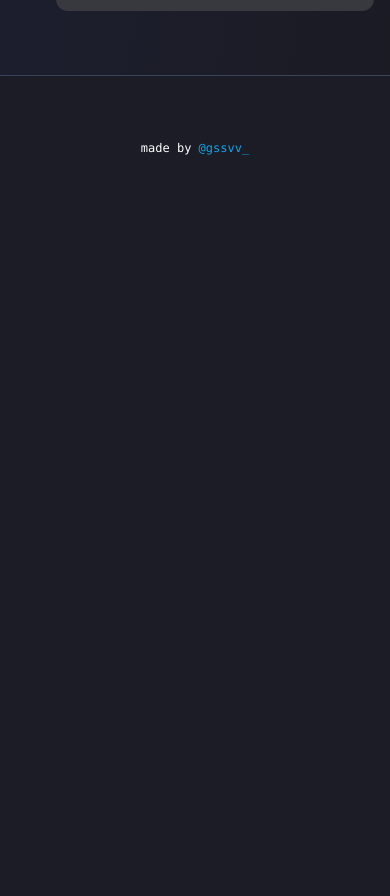
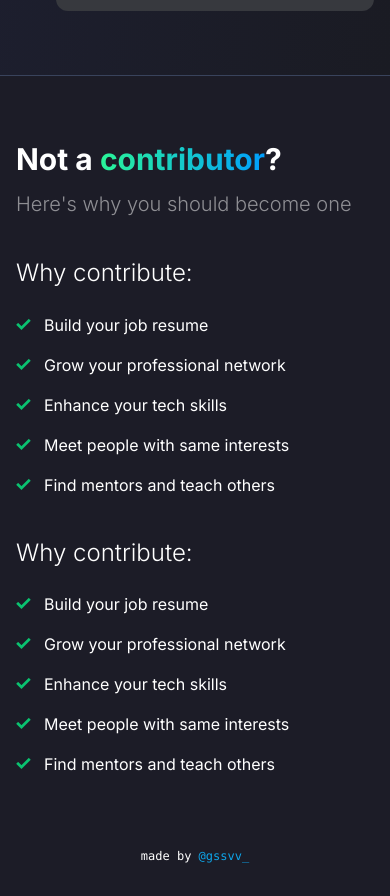
Before and after one commit to gssvv/contribute3, a Next.js app in the folder app/frontend/: page / in a window 390 px wide. Shown: the part 2615-3511 px from the top of the page. Before the commit the page ends 2803 px from the top, so only its background shows below. Built offline with nearby package versions, Linux system fonts and the light colour scheme.

Commit message:
Main Page Layout: responsive why contribute

```diff
--- a/app/frontend/pages/index.tsx
+++ b/app/frontend/pages/index.tsx
@@ -196,13 +196,13 @@ const Home: NextPage = () => {
         </div>
       </div>
 
-      <div className="container mx-auto px-4 my-32 hidden">
-        <h2>Not a <span className="text-primary">contributor</span> yet?</h2>
-        <h4 className="opacity-50 mt-3 mb-20">Here&apos;s why you should become one</h4>
+      <div className="container mx-auto px-4 my-16 sm:my-32">
+        <h2>Not a <span className="text-primary">contributor</span>?</h2>
+        <h4 className="opacity-50 mt-3 mb-10 sm:mb-20">Here&apos;s why you should become one</h4>
 
-        <div className="flex gap-12 mt-16">
-          <h3 className="w-1/2 text-right -mt-0.5">Why contribute:</h3>
-          <ul className="w-1/2 leading-10 tick-list">
+        <div className="flex flex-wrap md:flex-nowrap gap-4 md:gap-12 mt-8 sm:mt-16">
+          <h3 className="md:w-1/2 text-right md:-mt-0.5">Why contribute:</h3>
+          <ul className="md:w-1/2 leading-10 pl-4 md:pl-0 tick-list">
             <li>Build your job resume</li>
             <li>Grow your professional network</li>
             <li>Enhance your tech skills</li>
@@ -211,9 +211,9 @@ const Home: NextPage = () => {
           </ul>
         </div>
 
-        <div className="flex gap-12 mt-16">
-          <h3 className="w-1/2 text-right -mt-0.5">Why contribute:</h3>
-          <ul className="w-1/2 leading-10 tick-list">
+        <div className="flex flex-wrap md:flex-nowrap gap-4 md:gap-12 mt-8 sm:mt-16">
+          <h3 className="md:w-1/2 text-right md:-mt-0.5">Why contribute:</h3>
+          <ul className="md:w-1/2 leading-10 pl-4 md:pl-0 tick-list">
             <li>Build your job resume</li>
             <li>Grow your professional network</li>
             <li>Enhance your tech skills</li>
```
